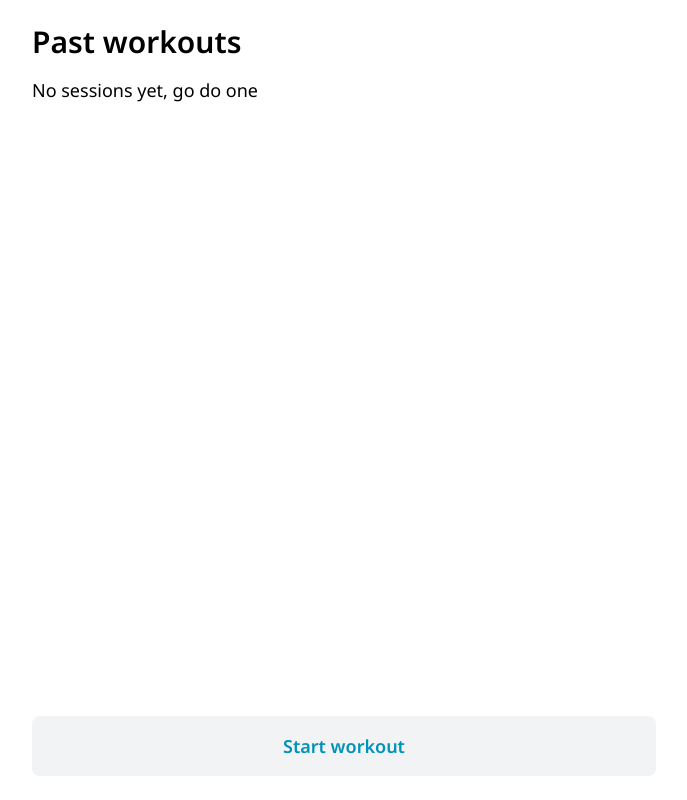
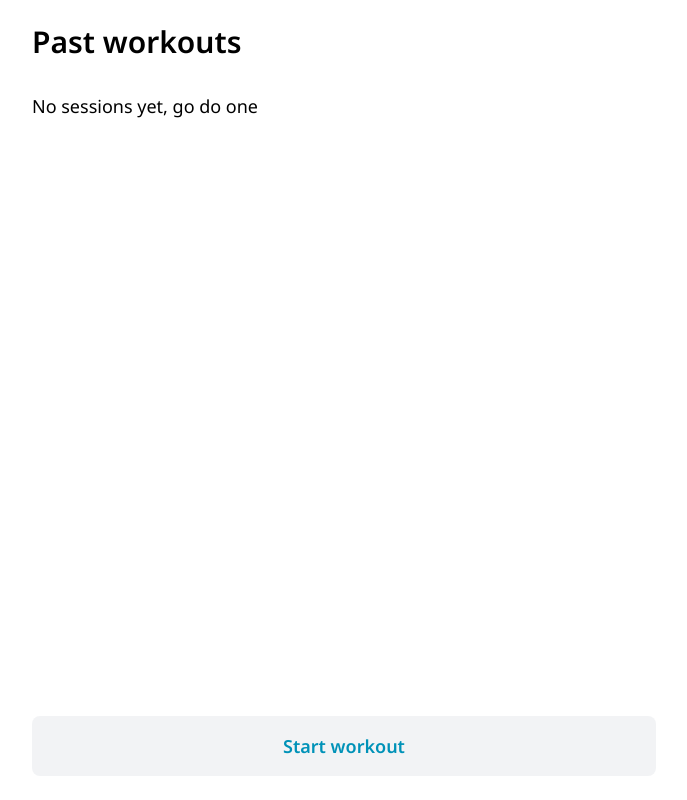
Before and after one commit to daveg1/gym-app, a React (Vite) app: page / in a window 1280 px wide. Shown: the whole page, without its empty margins (296-983 px from the left). Built offline with nearby package versions, Linux system fonts and the light colour scheme.

Commit message:
feat: update styles

```diff
--- a/src/routes/dashboard.route.tsx
+++ b/src/routes/dashboard.route.tsx
@@ -12,7 +12,7 @@ export function DashboardRoute() {
       <section className="flex h-full flex-col gap-4 overflow-y-auto py-6">
         <Header text="Past workouts" />
 
-        <div className="flex h-full flex-col gap-2 overflow-y-auto px-6">
+        <div className="flex h-full flex-col gap-2 overflow-y-auto px-6 py-4">
           {sessions.length ? (
             sessions.map(([id, _]) => (
               <NavLink
```
